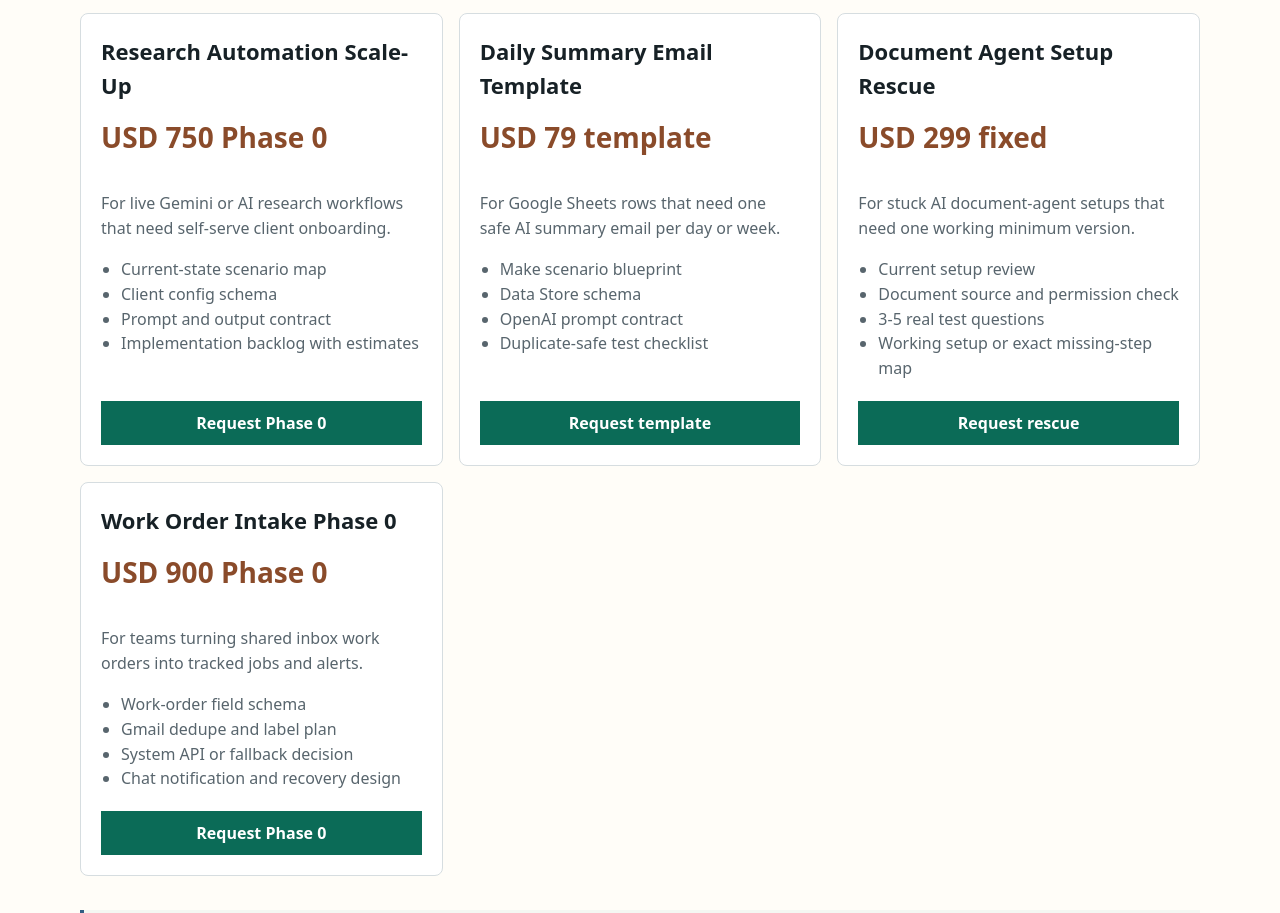
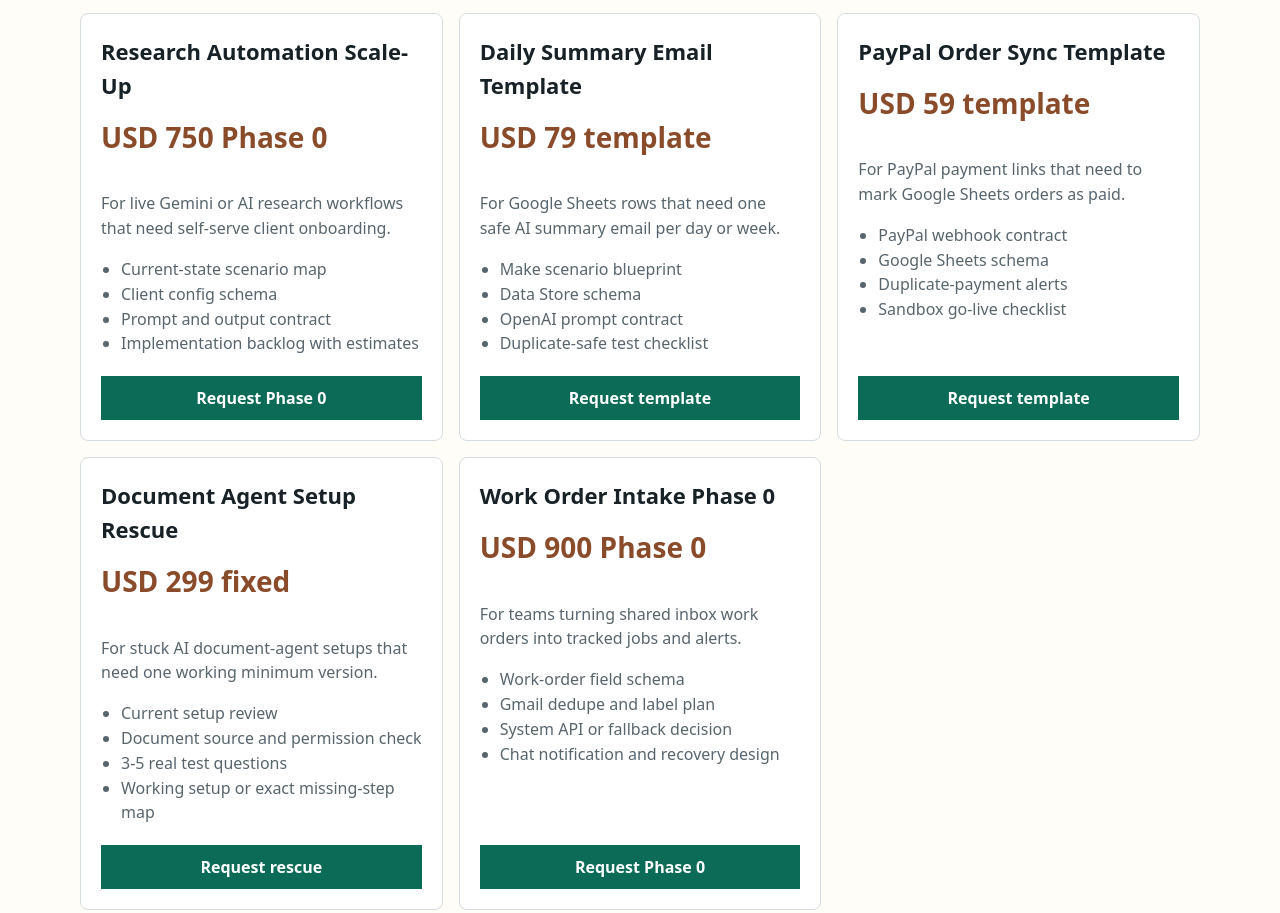
Before and after one commit to anonymusk7/codex10k-workflow-recovery, a plain HTML site: page workflow-recovery-sprints.html in a window 1280 px wide. Shown: the part 1003-1916 px from the top of the page. Drawn offline with Linux system fonts and the light colour scheme.

Commit message:
Add PayPal order sync template offer

```diff
--- a/workflow-recovery-sprints.html
+++ b/workflow-recovery-sprints.html
@@ -173,7 +173,7 @@
       <div>
         <div class="eyebrow">Fixed-scope automation rescue</div>
         <h1>Workflow recovery sprints for teams that already know what hurts.</h1>
-        <p class="lede">Small paid packages for broken automations, messy CRM exports, unreliable reporting, AI summary digests, membership onboarding, and AI research workflows. Each starts with safe evidence, clear acceptance checks, and no credentials by ordinary email.</p>
+        <p class="lede">Small paid packages for broken automations, messy CRM exports, payment reconciliation, AI summary digests, membership onboarding, and AI research workflows. Each starts with safe evidence, clear acceptance checks, and no credentials by ordinary email.</p>
       </div>
       <div class="workflow" aria-label="Delivery flow">
         <div class="workflow-row">
@@ -258,6 +258,19 @@
       </article>
 
       <article class="offer">
+        <h2>PayPal Order Sync Template</h2>
+        <div class="price">USD 59 template</div>
+        <p>For PayPal payment links that need to mark Google Sheets orders as paid.</p>
+        <ul class="push">
+          <li>PayPal webhook contract</li>
+          <li>Google Sheets schema</li>
+          <li>Duplicate-payment alerts</li>
+          <li>Sandbox go-live checklist</li>
+        </ul>
+        <a class="button" href="mailto:nanznakul@gmail.com?subject=Request%3A%20PayPal%20Order%20Sync%20Template&body=Current%20order%20sheet%20columns%3A%0APayPal%20link%20or%20button%20setup%3A%0AOrder%20ID%20or%20SKU%20field%3A%0AImplementation%20needed%20%28template%20only%20or%20USD%20280%20setup%29%3A%0ASafe%20test%20orders%20available%3A%0A">Request template</a>
+      </article>
+
+      <article class="offer">
         <h2>Document Agent Setup Rescue</h2>
         <div class="price">USD 299 fixed</div>
         <p>For stuck AI document-agent setups that need one working minimum version.</p>
```
